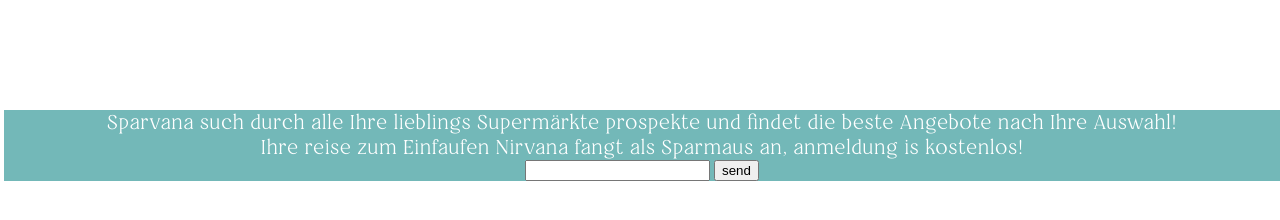
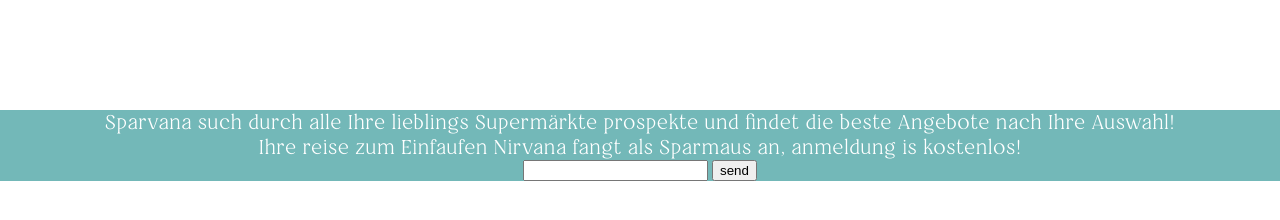
Before and after one commit to paulovfc/supermarket_get, a Jekyll site: the page built from index.md, in a window 1280 px wide. Shown: the part 544-764 px from the top of the page. Built offline with Jekyll 4.4.1, drawn with Linux system fonts in a browser that asks for light colours; comment, search, counter and statistics services are not loaded; grey boxes are pictures that could not be loaded.

Commit message:
image work

```diff
--- a/assets/css/styles.scss
+++ b/assets/css/styles.scss
@@ -29,7 +29,7 @@
   display: grid;
   grid-template-columns: 1fr 1fr 1fr;
   grid-template-rows: 1fr 1fr;
-  gap: 1px 1px;
+  gap: 0px 0px;
   grid-template-areas:
   "sparvana_mechanics" "sparvana_mechanics" "sparvana_mechanics"
   "mailing_list mailing_list mailing_list"
@@ -47,7 +47,7 @@
   display: grid;
   grid-template-columns: 1fr 1fr 1fr;
   grid-template-rows: 1fr 1fr 1fr;
-  gap: 0px 0px;
+  gap: 1px 1px;
   grid-template-areas: "pricing_plan pricing_plan pricing_plan" "social_media social_media social_media" "footer footer footer";
   grid-area: footer_bottom;
 }
```
